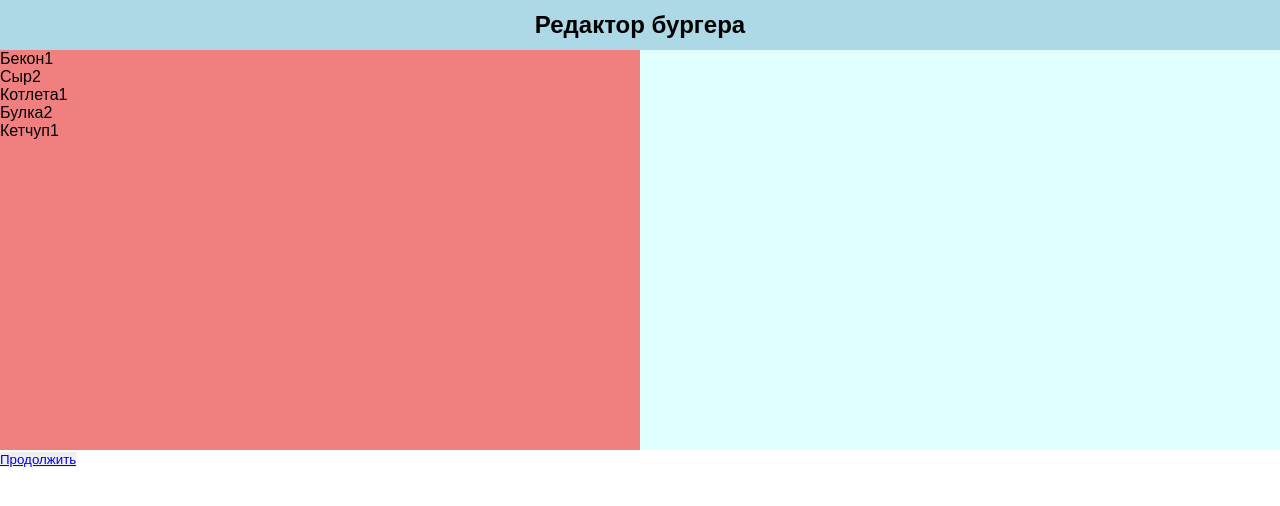
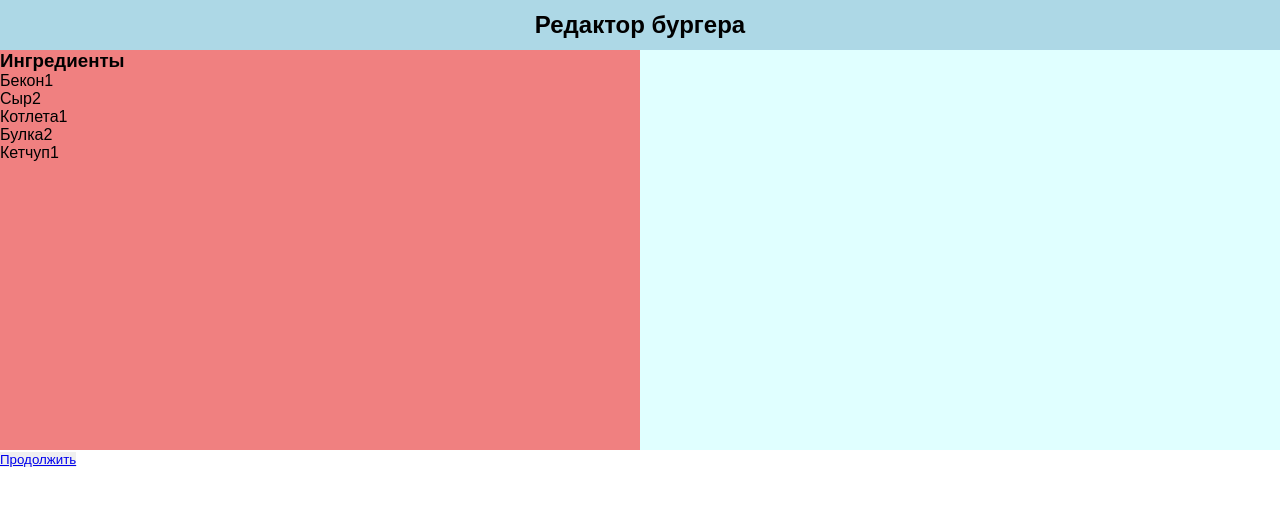
Before and after one commit to reactb0y1/codempire, a React (Create React App) app: page /edit in a window 1280 px wide. Shown: the top 506 px of the page. Built offline with nearby package versions, Linux system fonts and the light colour scheme.

Commit message:
chr Edit К блоку со списком ингредиентов добавлен заголовок

```diff
--- a/src/Edit/Edit.js
+++ b/src/Edit/Edit.js
@@ -38,6 +38,8 @@ class Edit extends Component {
 
                     <main className="ingredientsContainer">
 
+                        <h3 className="ingredientsHead">Ингредиенты</h3>
+
                         <ul className="ingredients">
                             {this.makeList()}
                         </ul>
```
